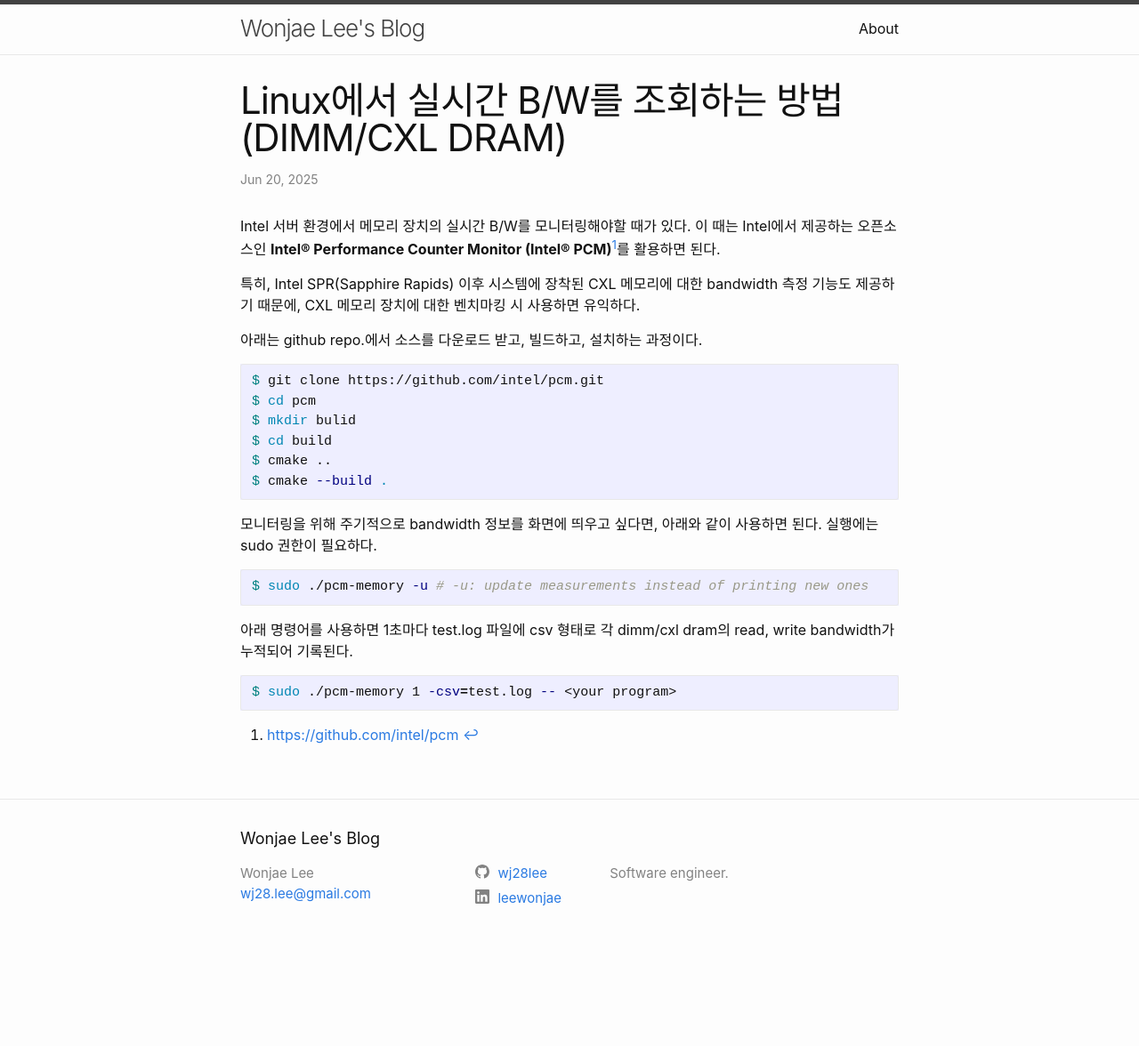
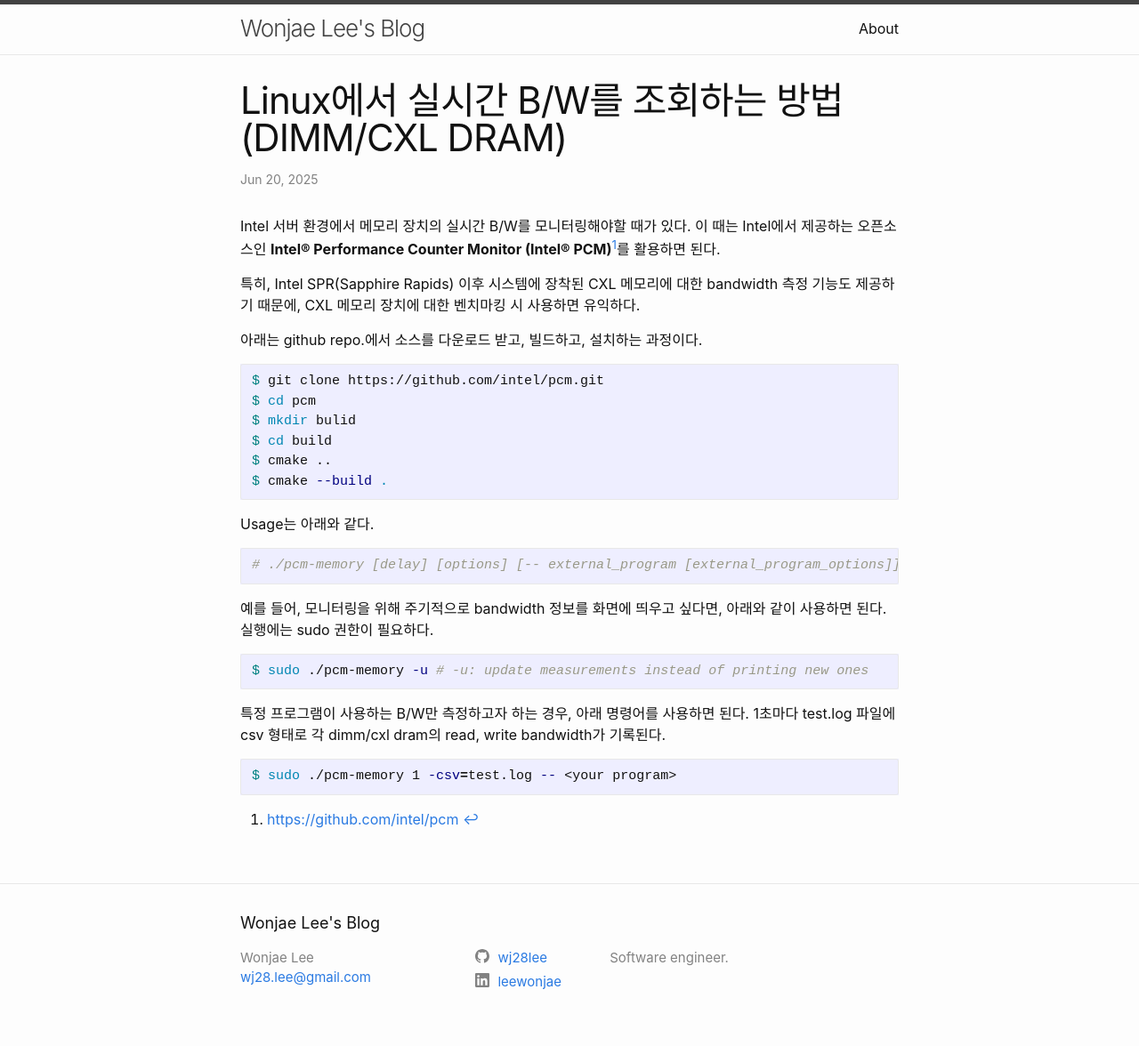
Before and after one commit to wj28lee/wj28lee.github.io, a Jekyll site: the page built from _posts/2025-06-20-pcm-memory.md, in a window 1280 px wide. Shown: the whole page at 89% size. Built offline with Jekyll 4.4.1, drawn with Linux system fonts in a browser that asks for light colours; comment, search, counter and statistics services are not loaded; before the commit the page ends 1081 px from its top, so only the background shows below that.

Commit message:
_posts: Update pcm contents

````diff
--- a/_posts/2025-06-20-pcm-memory.md
+++ b/_posts/2025-06-20-pcm-memory.md
@@ -18,12 +18,17 @@ $ cmake ..
 $ cmake --build .
 ```
 
-모니터링을 위해 주기적으로 bandwidth 정보를 화면에 띄우고 싶다면, 아래와 같이 사용하면 된다. 실행에는 sudo 권한이 필요하다.
+Usage는 아래와 같다.
+```bash
+# ./pcm-memory [delay] [options] [-- external_program [external_program_options]]
+```
+
+예를 들어, 모니터링을 위해 주기적으로 bandwidth 정보를 화면에 띄우고 싶다면, 아래와 같이 사용하면 된다. 실행에는 sudo 권한이 필요하다.
 ```bash
 $ sudo ./pcm-memory -u # -u: update measurements instead of printing new ones
 ```
 
-아래 명령어를 사용하면 1초마다 test.log 파일에 csv 형태로 각 dimm/cxl dram의 read, write bandwidth가 누적되어 기록된다.
+특정 프로그램이 사용하는 B/W만 측정하고자 하는 경우, 아래 명령어를 사용하면 된다. 1초마다 test.log 파일에 csv 형태로 각 dimm/cxl dram의 read, write bandwidth가 기록된다.
 ```bash
 $ sudo ./pcm-memory 1 -csv=test.log -- <your program>
 ```
````
